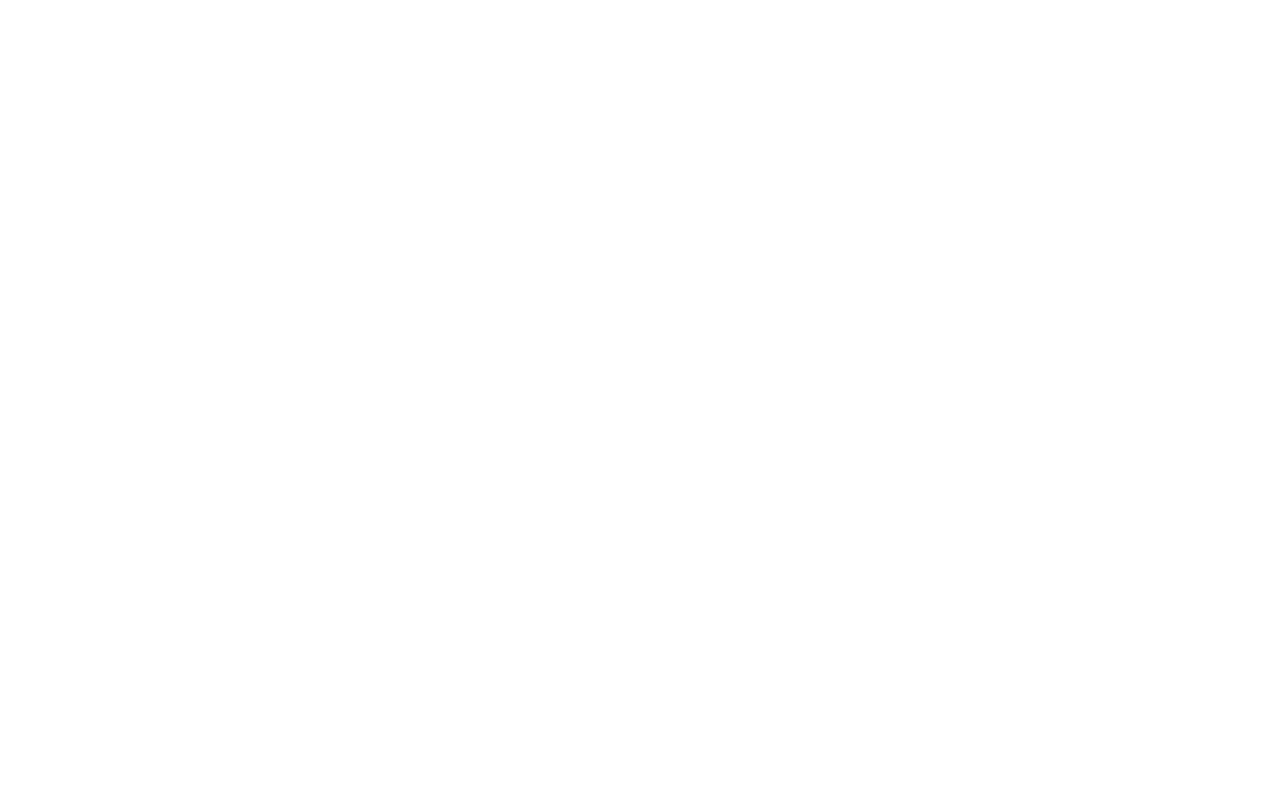
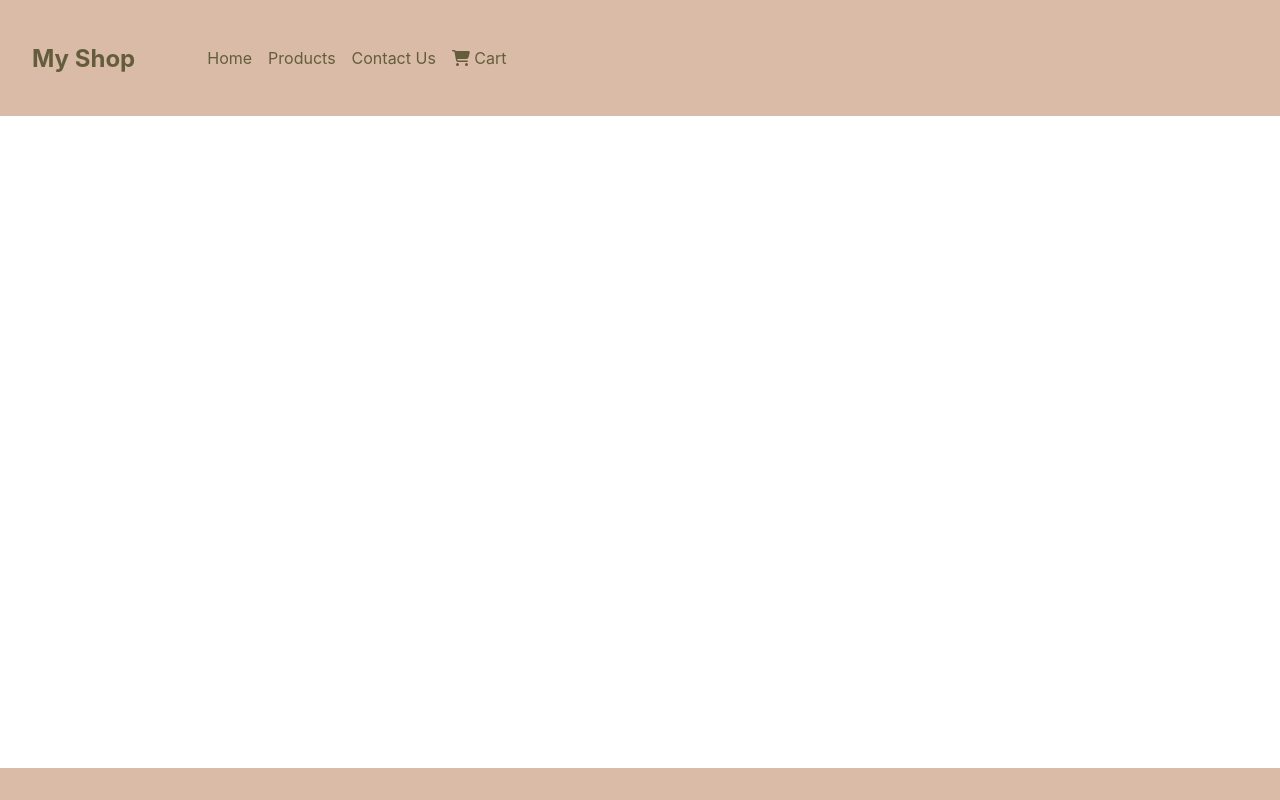
Before and after one commit to CecilieMari/FrameworksCA, a React (Create React App) app: page /cart in a window 1280 px wide. Before the commit this address had no page. Built offline with nearby package versions, Linux system fonts and the light colour scheme.

Commit message:
adding the navbar and router and layout

```diff
--- a/package.json
+++ b/package.json
@@ -3,6 +3,9 @@
   "version": "0.1.0",
   "private": true,
   "dependencies": {
+    "@fortawesome/fontawesome-svg-core": "^6.7.2",
+    "@fortawesome/free-solid-svg-icons": "^6.7.2",
+    "@fortawesome/react-fontawesome": "^0.2.2",
     "@testing-library/dom": "^10.4.0",
     "@testing-library/jest-dom": "^6.6.3",
     "@testing-library/react": "^16.2.0",
--- a/src/App.js
+++ b/src/App.js
@@ -2,14 +2,17 @@
 import { BrowserRouter as Router, Routes, Route } from 'react-router-dom';
 import Home from './components/Home/Home';
 import SingleProduct from './components/singleProduct/singelProduct';
+import Layout from './components/Layout/Layout';
 
 function App() {
   return (
     <Router>
+     <Layout>
       <Routes>
         <Route path="/" element={<Home />} />
         <Route path="/product/:id" element={<SingleProduct />} /> {/* SingleProduct*/}
       </Routes>
+     </Layout>
     </Router>
   );
 }
--- /dev/null
+++ b/src/components/Layout/Layout.js
@@ -0,0 +1,18 @@
+import React from 'react';
+import styles from './Layout.module.css';
+import Nav from '../nav/Nav';
+
+function Layout({ children }) {
+  return (
+    <div className={styles.layout}>
+      <header className={styles.header}>
+        <Nav />
+      </header>
+      <main className={styles.main}>{children}</main>
+      <footer className={styles.footer}>
+      </footer>
+    </div>
+  );
+}
+
+export default Layout;
--- /dev/null
+++ b/src/components/Layout/Layout.module.css
@@ -0,0 +1,24 @@
+
+.layout {
+    display: flex;
+    flex-direction: column;
+    min-height: 100vh;
+  }
+
+  .header {
+    background-color:#d9bba8;
+    color: #645d3b;
+    padding: 1rem;
+    text-align: center;
+  }
+
+  .main {
+    flex: 1;
+    padding: 1rem;
+  }
+
+  .footer {
+    background-color: #d9bba8;
+    color: #645d3b;
+    padding: 1rem;
+  }
--- /dev/null
+++ b/src/components/nav/Nav.js
@@ -0,0 +1,33 @@
+import React from 'react';
+import { Link } from 'react-router-dom';
+import { FontAwesomeIcon } from '@fortawesome/react-fontawesome';
+import { faShoppingCart } from '@fortawesome/free-solid-svg-icons';
+import styles from './Nav.module.css';
+
+function Nav() {
+  return (
+    <nav className={styles.nav}>
+      <div className={styles.navLeft}>
+        <span className={styles.navName}>My Shop</span>
+        <ul className={styles.navList}>
+          <li className={styles.navItem}>
+            <Link to="/">Home</Link>
+          </li>
+          <li className={styles.navItem}>
+            <Link to="/products">Products</Link>
+          </li>
+          <li className={styles.navItem}>
+            <Link to="/form">Contact Us</Link>
+          </li>
+          <li className={styles.navItem}>
+            <Link to="/cart">
+              <FontAwesomeIcon icon={faShoppingCart} /> Cart
+            </Link>
+          </li>
+        </ul>
+      </div>
+    </nav>
+  );
+}
+
+export default Nav;
--- /dev/null
+++ b/src/components/nav/Nav.module.css
@@ -0,0 +1,33 @@
+.nav {
+    display: flex;
+    align-items: center;
+    background-color: #d9bba8;
+    padding: 1rem;
+  }
+
+  .navLeft {
+    display: flex;
+    align-items: center;
+  }
+
+  .navName {
+    color: #645d3b;
+    font-size: 1.5rem;
+    font-weight: bold;
+    margin-right: 2rem; /* Space between name/logo and nav items */
+  }
+
+  .navList {
+    list-style: none;
+    display: flex;
+    gap: 1rem;
+  }
+
+  .navItem {
+    color: #645d3b;
+  }
+
+  .navItem a {
+    color: #645d3b;
+    text-decoration: none;
+  }
```
Also changed, not shown: 1 other file (tests, documents, lock files or other folders).
